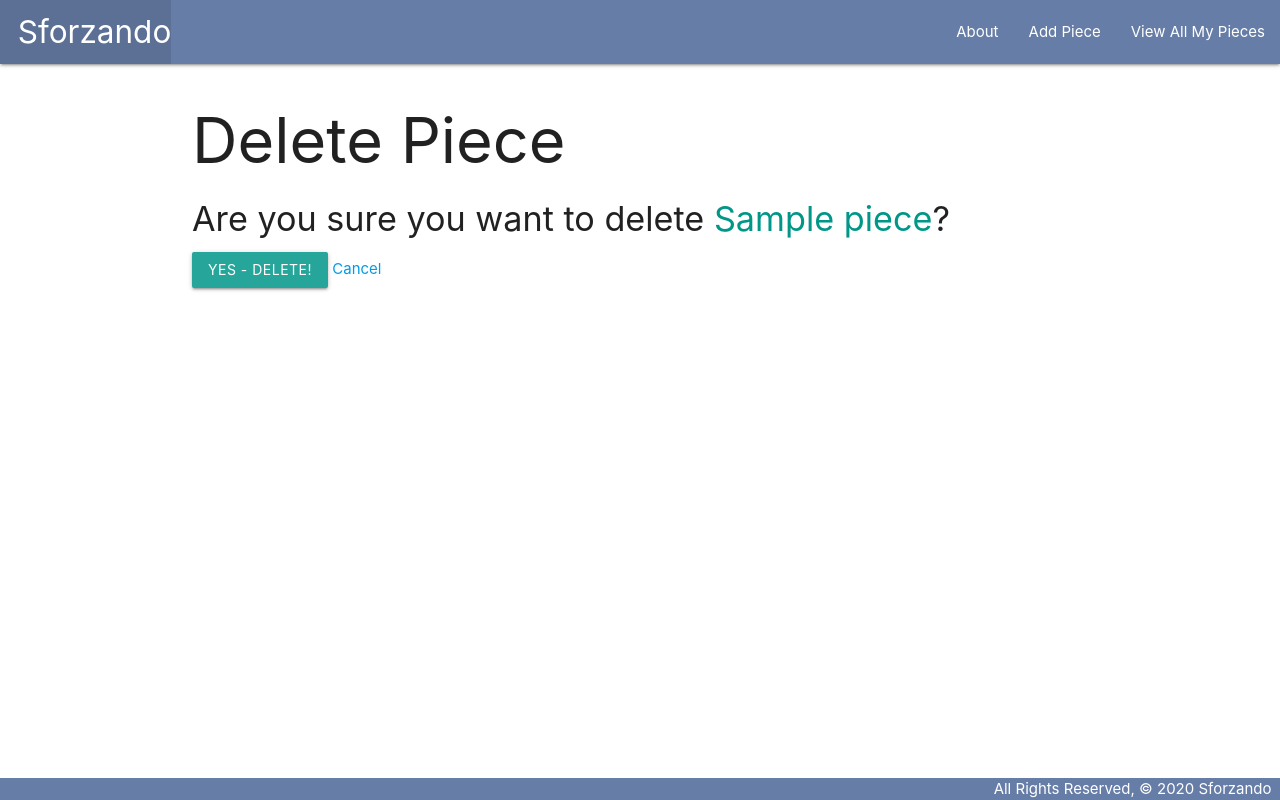
After one commit to aaalexandriaaa/sforzando, a Django app: a page that uses main_app/templates/base.html in a window 1280 px wide. The commit adds this page. Run offline with Django 3.2, Linux system fonts and the light colour scheme; tables that the repository leaves empty hold one stand-in row (values such as "Sample post").

Commit message:
update and delete fully functional

```diff
--- a/main_app/models.py
+++ b/main_app/models.py
@@ -1,4 +1,5 @@
 from django.db import models
+from django.urls import reverse
 from django.contrib.auth.models import User
 
 class Piece(models.Model):
@@ -8,6 +9,9 @@ class Piece(models.Model):
     instrument = models.CharField(max_length=100)
     voice = models.CharField(max_length=100)
     own = models.CharField(max_length=100)
-
+# fields: 'name', 'composer', 'period', 'instrument', 'voice', 'own'
     def __str__(self):
         return self.name
+
+    def get_absolute_url(self):
+        return reverse('detail', kwargs={'piece_id': self.id})
--- a/main_app/templates/base.html
+++ b/main_app/templates/base.html
@@ -21,8 +21,9 @@
                     <li><a href="/" class="left brand-logo">&nbsp;&nbsp;Sforzando</a></li>
                 </ul>
                 <ul class="right">
-                    <li><a href="/about">About</a></li>
-                    <li><a href="/pieces">View All My Pieces</a></li>
+                    <li><a href="{% url 'about' %}">About</a></li>
+                    <li><a href="{% url 'pieces_create' %}">Add Piece</a></li>
+                    <li><a href="{% url 'index' %}">View All My Pieces</a></li>
                 </ul>
             </div>
         </nav>
--- /dev/null
+++ b/main_app/templates/main_app/piece_confirm_delete.html
@@ -0,0 +1,13 @@
+{% extends 'base.html' %}
+
+{% block content %}
+<h1>Delete Piece</h1>
+
+<h4>Are you sure you want to delete <span class="teal-text">{{ object.name }}</span>?</h4>
+
+<form action="" method="POST">
+    {% csrf_token %}
+    <input type="submit" value="Yes - Delete!" class="btn">
+    <a href="{% url 'detail' piece.id %}">Cancel</a>
+</form>
+{% endblock %}}
--- a/main_app/templates/pieces/detail.html
+++ b/main_app/templates/pieces/detail.html
@@ -16,6 +16,10 @@
         <p>This piece is on your wishlist</p>
         {% endif %}
     </div>
+    <div class="card-action">
+        <a href="{% url 'pieces_update' piece.id %}">Edit</a>
+        <a href="{% url 'pieces_delete' piece.id %}">Delete</a>
+    </div>
 </div>
 
 {% endblock %}
--- a/main_app/urls.py
+++ b/main_app/urls.py
@@ -6,4 +6,7 @@ urlpatterns = [
   path('about/', views.about, name='about'),
   path('pieces/', views.pieces_index, name='index'),
   path('pieces/<int:piece_id>/', views.pieces_detail, name='detail'),
+  path('pieces/create/', views.PieceCreate.as_view(), name='pieces_create'),
+  path('pieces/<int:pk>update', views.PieceUpdate.as_view(), name='pieces_update'),
+  path('pieces/<int:pk>delete', views.PieceDelete.as_view(), name='pieces_delete'),
 ]
--- a/main_app/views.py
+++ b/main_app/views.py
@@ -1,6 +1,8 @@
 from django.shortcuts import render
 from django.http import HttpResponse
 from .models import Piece
+from django.views.generic import ListView
+from django.views.generic.edit import CreateView, UpdateView, DeleteView
 
 def home(request):
   return render(request, 'home.html')
@@ -14,4 +16,17 @@ def pieces_index(request):
 
 def pieces_detail(request, piece_id):
   piece = Piece.objects.get(id=piece_id)
-  return render(request, 'pieces/detail.html', { 'piece': piece })
+  return render(request, 'pieces/detail.html', {'piece': piece})
+
+class PieceCreate(CreateView):
+  model = Piece
+  fields = ['name', 'composer', 'period', 'instrument', 'voice', 'own']
+  success_url = '/pieces/'
+
+class PieceUpdate(UpdateView):
+  model = Piece
+  fields = ['name', 'composer', 'period', 'instrument', 'voice', 'own']
+
+class PieceDelete(DeleteView):
+  model = Piece
+  success_url = '/pieces/'
```
Also changed, not shown: main_app/templates/main_app/piece_form.html (added, +16 -0 lines).
